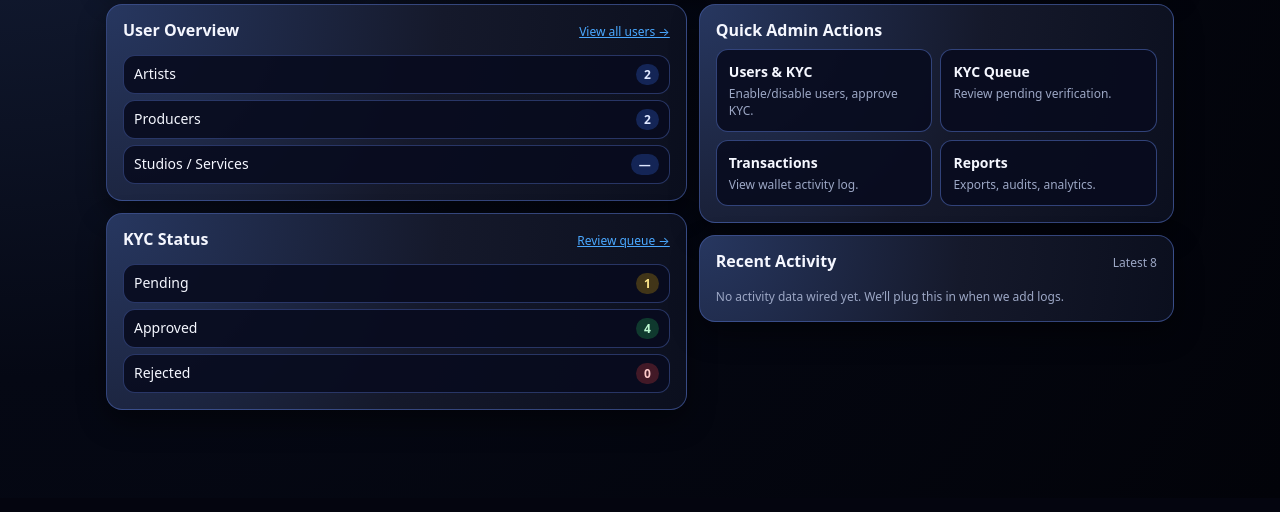
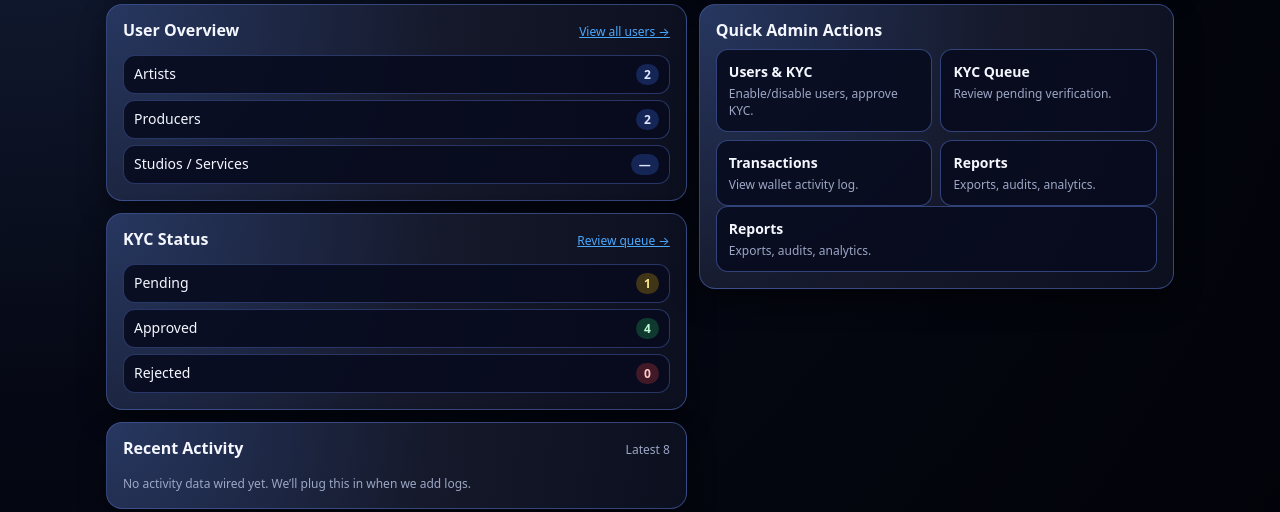
Before and after one commit to michealyalley136-cyber/beatfundwithjay, a Flask app: page /dashboard/admin in a window 1280 px wide. Shown: the part 302-814 px from the top of the page. Before the commit the page ends 712 px from the top, so only its background shows below. Run offline with Flask 3, Linux system fonts and the light colour scheme; a user stored in the database is signed in.

Commit message:
Update dash_admin.html

```diff
--- a/templates/dash_admin.html
+++ b/templates/dash_admin.html
@@ -138,10 +138,18 @@
           </a>
 
           <!-- ✅ ALWAYS SHOW TRANSACTIONS -->
+           <!-- ✅ ALWAYS SHOW TRANSACTIONS -->
           <a href="{{ url_for('admin_transactions') }}" class="admin-action-card">
             <div class="action-title">Transactions</div>
             <div class="action-sub">View wallet activity log.</div>
           </a>
+
+          <!-- ✅ ALWAYS SHOW REPORTS -->
+          <a href="/dashboard/admin/reports" class="admin-action-card">
+  <div class="action-title">Reports</div>
+  <div class="action-sub">Exports, audits, analytics.</div>
+</a>
+      </div>
 
           <!-- ✅ ALWAYS SHOW REPORTS -->
           <a href="{{ url_for('admin_reports') }}" class="admin-action-card">
```
